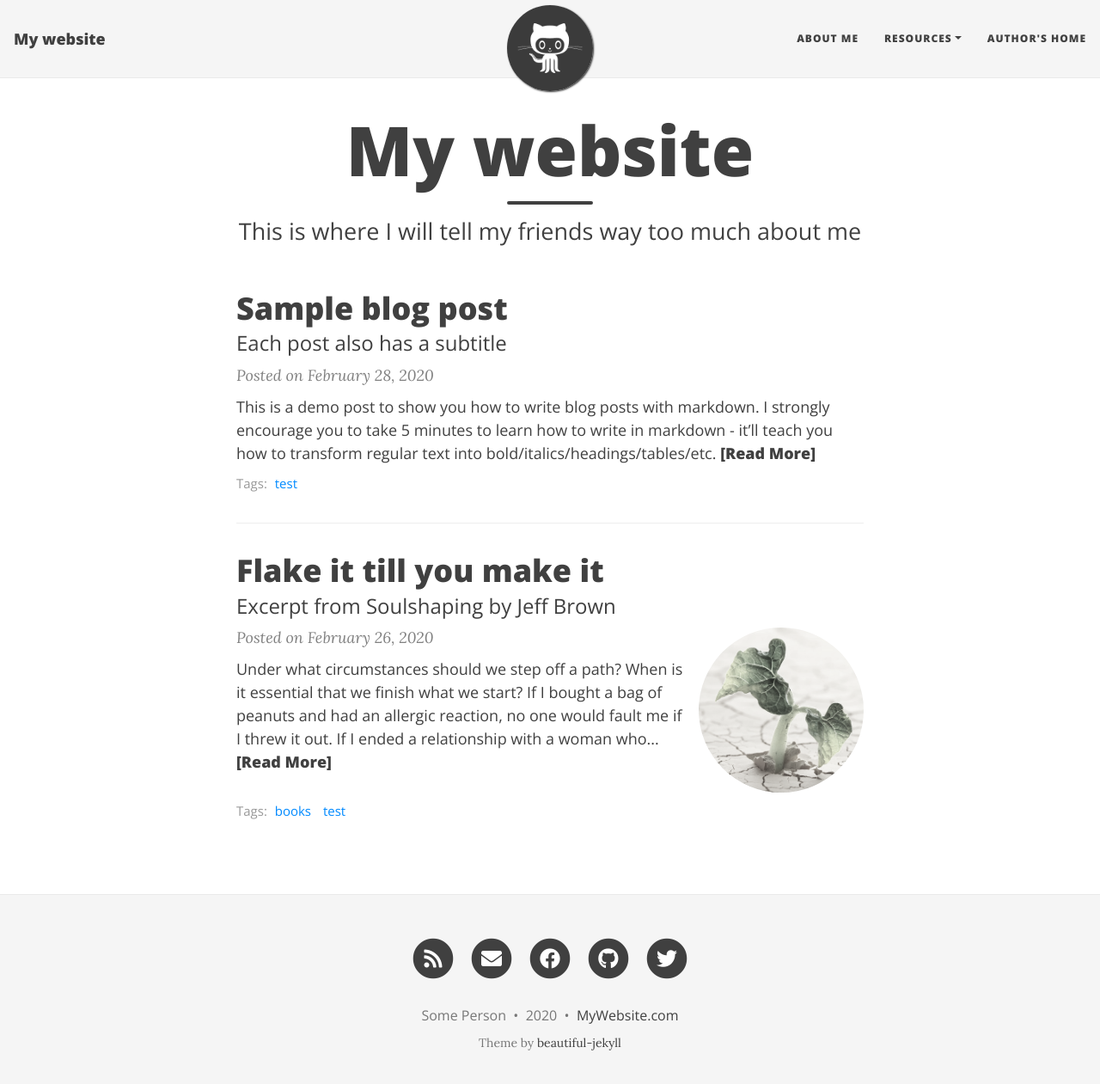
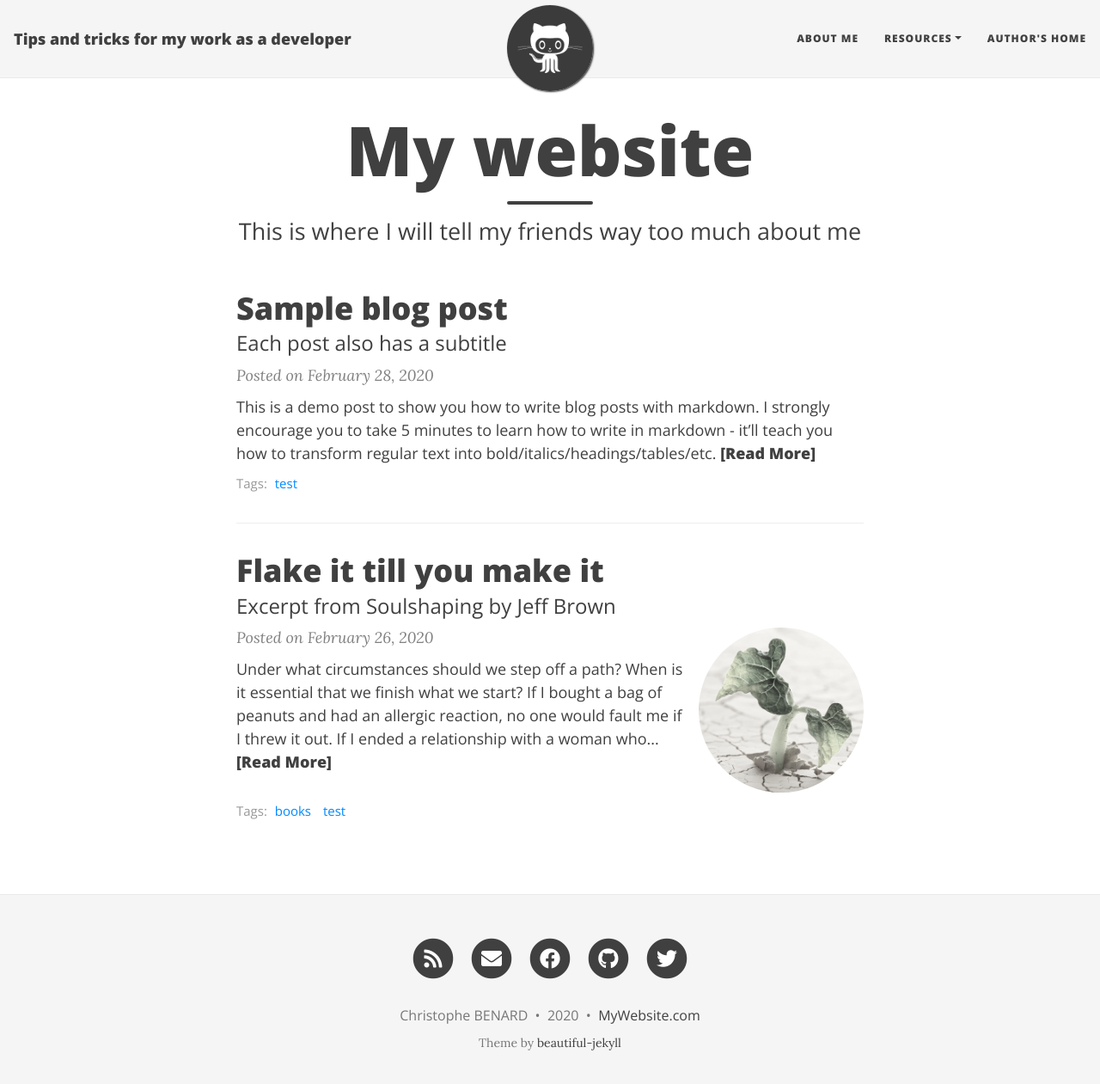
Before and after one commit to ch-benard/devblog, a Jekyll site: the page built from index.html, in a window 1280 px wide and 1274 px high. Shown: the top 1261 px of the window at 86% size. Built offline with Jekyll 4.4.1, drawn with Linux system fonts in a browser that asks for light colours; nearby versions of some CDN libraries; the list of posts is cut into pages by our own code.

Commit message:
Update _config.yml
First changes on _config.yml

```diff
--- a/_config.yml
+++ b/_config.yml
@@ -1,13 +1,13 @@
 # --- Basic options --- #
 
 # Name of website
-title: My website
+title: Tips and tricks for my work as a developer
 
 # Short description of your site
-description: A virtual proof that I'm awesome
+description: Tips and tricks for my work as a developer
 
 # Your name to show in the footer
-author: Some Person
+author: Christophe BENARD
 
 # --- List of links in the navigation bar --- #
 
@@ -168,7 +168,7 @@ date_format: "%B %-d, %Y"
 # --- You don't need to touch anything below here (but you can if you want) --- #
 
 # Output options (more information on Jekyll's site)
-timezone: "America/Vancouver"
+timezone: "Europe/Paris"
 markdown: kramdown
 highlighter: rouge
 permalink: /:year-:month-:day-:title/
```
